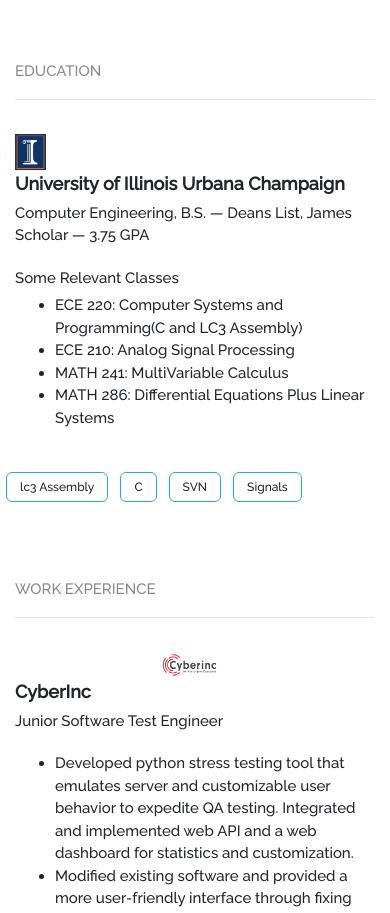
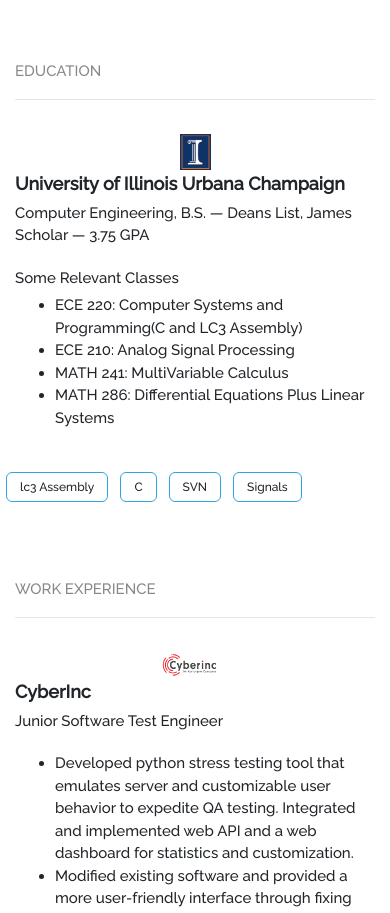
Before and after one commit to tko22/old.timothyko.org, a React (Create React App) app in the folder frontend/: page / in a window 390 px wide. Shown: the part 1226-2139 px from the top of the page. Built offline with nearby package versions, Linux system fonts and the light colour scheme.

Commit message:
change to uiuc icon

```diff
--- a/frontend/src/components/Resume.js
+++ b/frontend/src/components/Resume.js
@@ -25,7 +25,7 @@ class Resume extends Component {
                     <hr/>
                     <Reveal effect="animated fadeInUp" number="0.7">
                         <div className="row" style={{marginTop:30}}>
-                            <div className="col-1">
+                            <div className="col-md-1">
                                 <img style={{paddingTop:4}}src={uiuc} height="40" width="31"/>
                             </div>
                             <div className="col-md-8">
```
